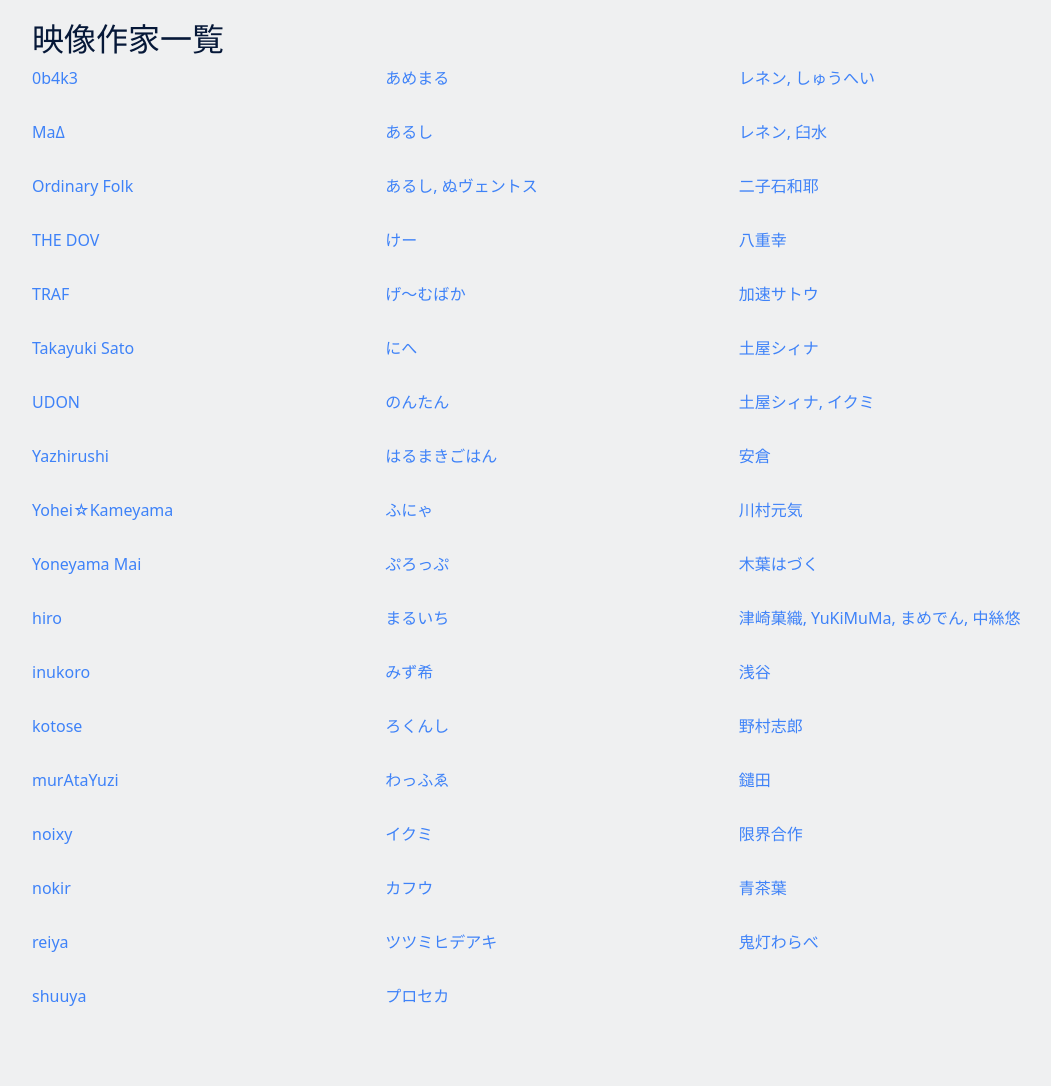
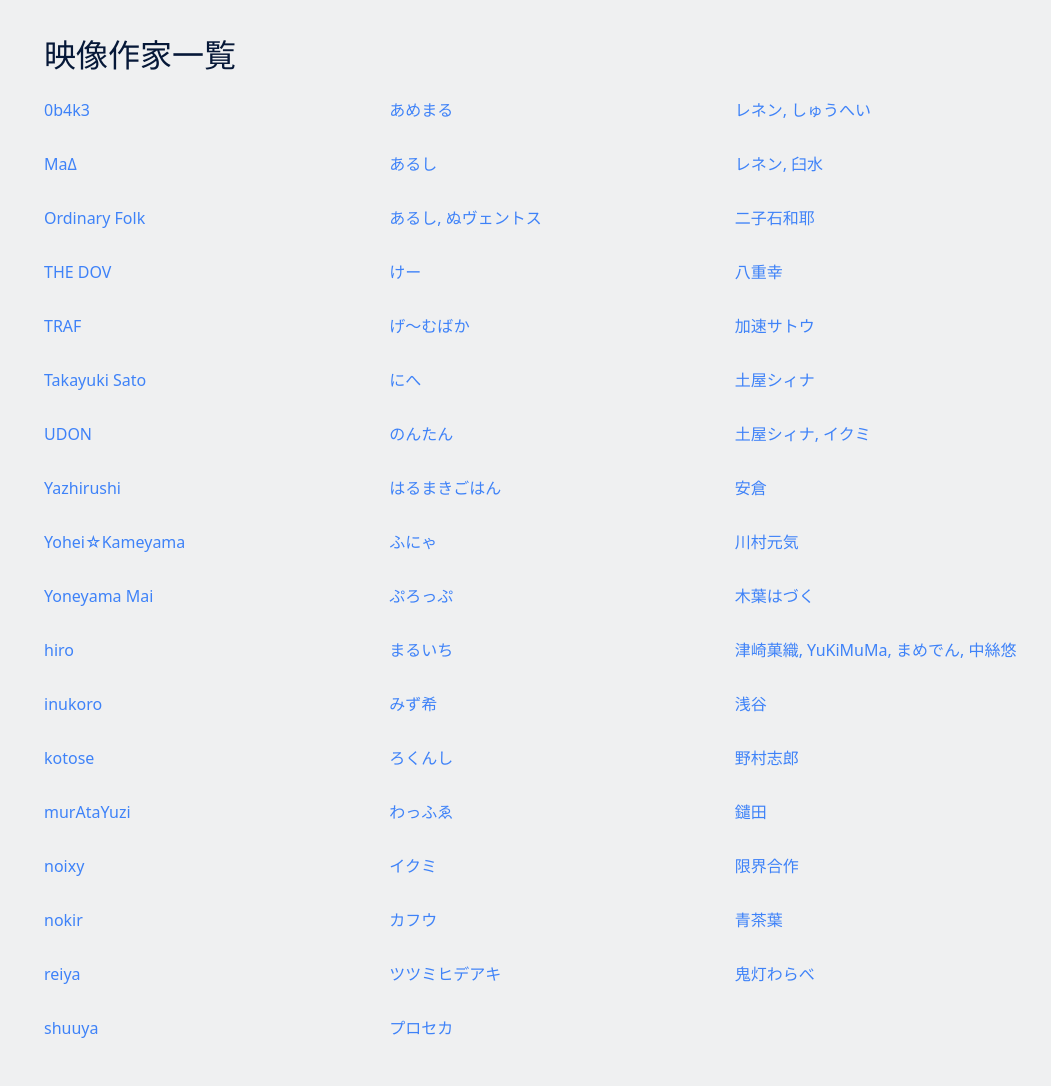
Before and after one commit to crashRT/MovieCollection, a Django app: page /creators in a window 1280 px wide. Shown: the part 288-1374 px from the top of the page, without its empty margins (88-1139 px from the left). Before the commit the page ends 1294 px from the top, so only its background shows below. Run offline with Django 4.2, Linux system fonts and the light colour scheme; data comes from the database, SQL or seed files in the repository; some libraries are stand-ins or nearby versions; some web fonts are replaced.

Commit message:
creators

```diff
--- a/collection/templates/collection/creators.html
+++ b/collection/templates/collection/creators.html
@@ -9,7 +9,8 @@
 
 {% include 'collection/header.html' %}
 
-<h2>映像作家一覧</h2>
+<main class="container">
+    <h2 class="py-3">映像作家一覧</h2>
 
     {% if collections %}
     <ul class="creators">
@@ -23,6 +24,6 @@
         {% endfor %}
     </ul>
     {% endif %}
-
+</main>
 
 {% endblock content %}
```
Lines whose indentation alone changed are shown as unchanged.
